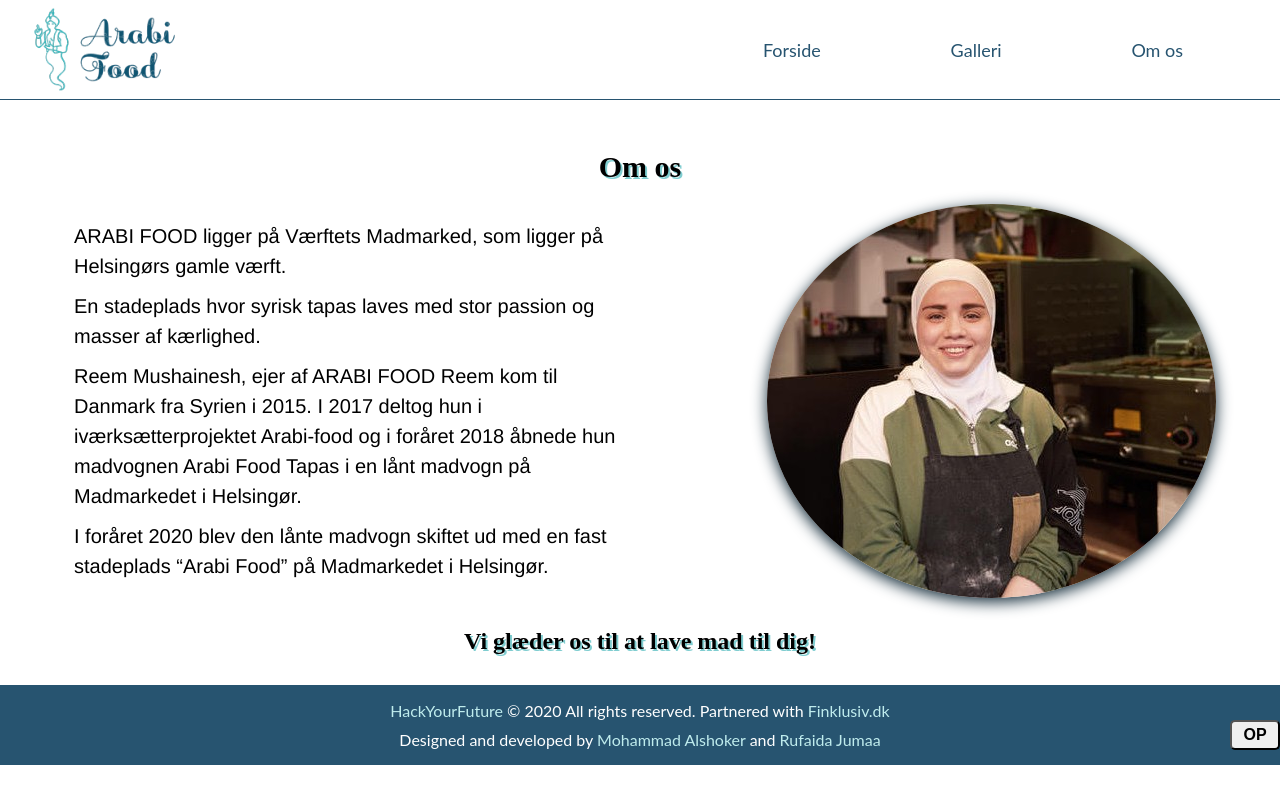
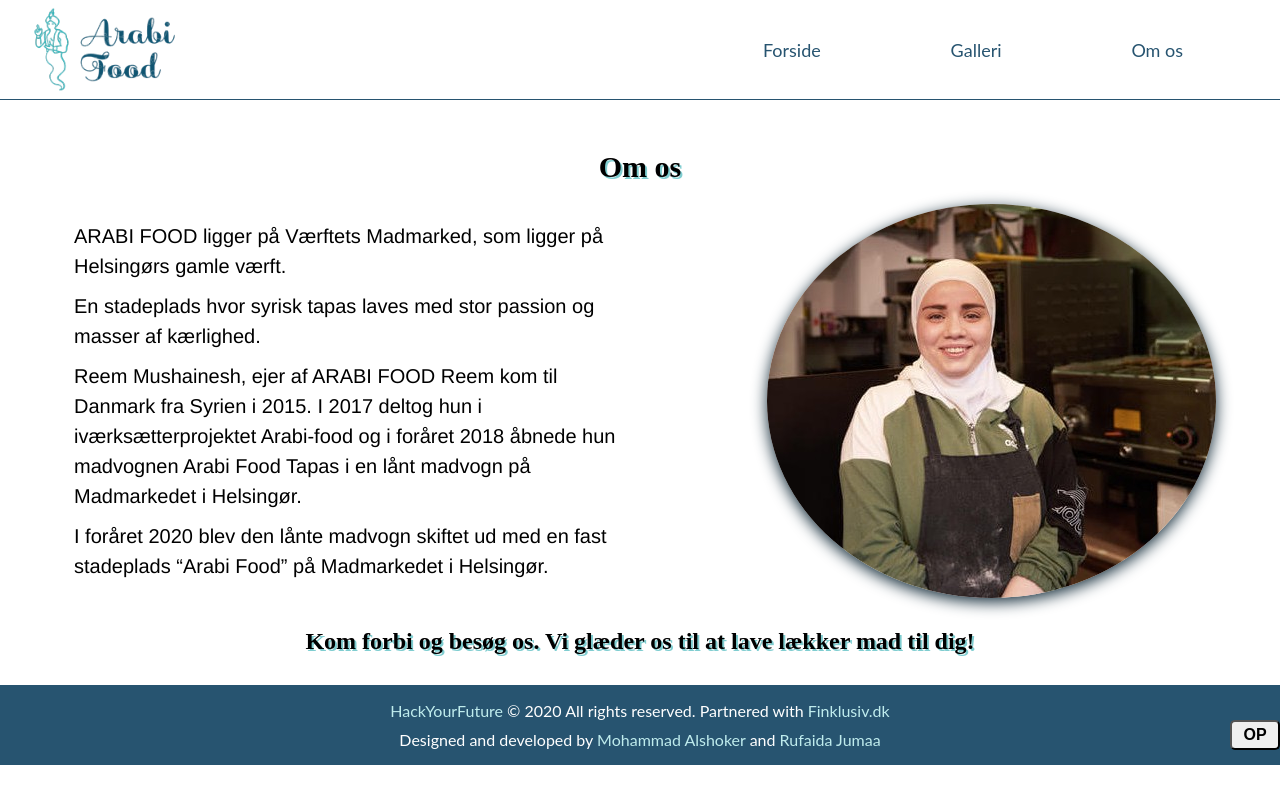
Before and after one commit to rufaidaju/ArabiFoodTapas, a React (Create React App) app: page /about in a window 1280 px wide. Built offline with nearby package versions, Linux system fonts and the light colour scheme.

Commit message:
Change the text

```diff
--- a/src/components/pages/About.js
+++ b/src/components/pages/About.js
@@ -30,7 +30,7 @@
 
         <img src={`${reem7}`} alt="reem7" />
       </div>
-      <h3>Vi glæder os til at lave mad til dig!</h3>
+      <h3>Kom forbi og besøg os. Vi glæder os til at lave lækker mad til dig!</h3>
     </section>
   );
 }
--- a/src/components/pages/VisitUs.js
+++ b/src/components/pages/VisitUs.js
@@ -12,7 +12,7 @@
   return (
     <section className="visitUs">
       <h2>Besøg os</h2>
-      <p>Kom forbi og besøg os. Vi glæder os til at lave mad til dig!</p>
+      <p>Kom forbi og besøg os. Vi glæder os til at lave lækker mad til dig!</p>
 
       <Map />
 
```
